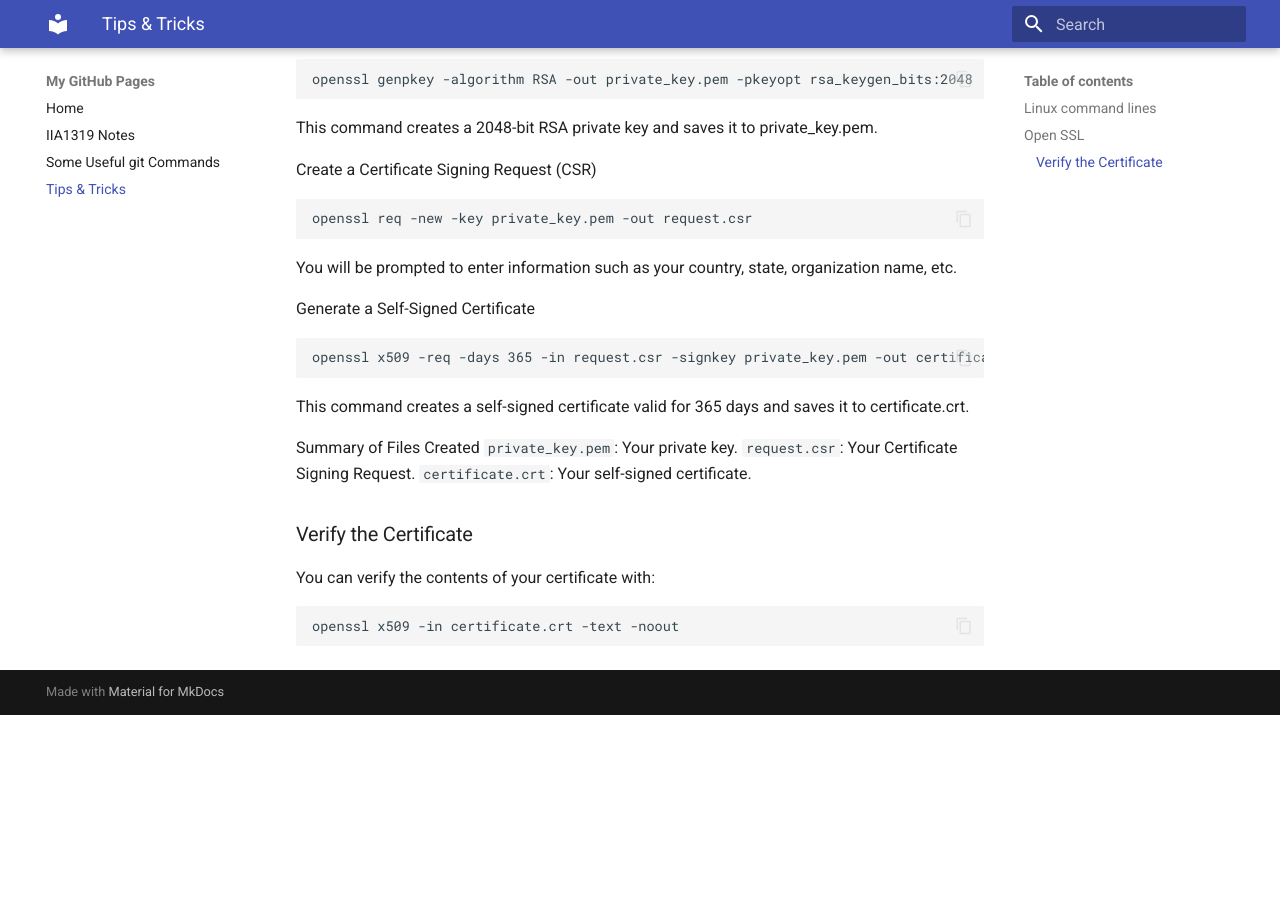
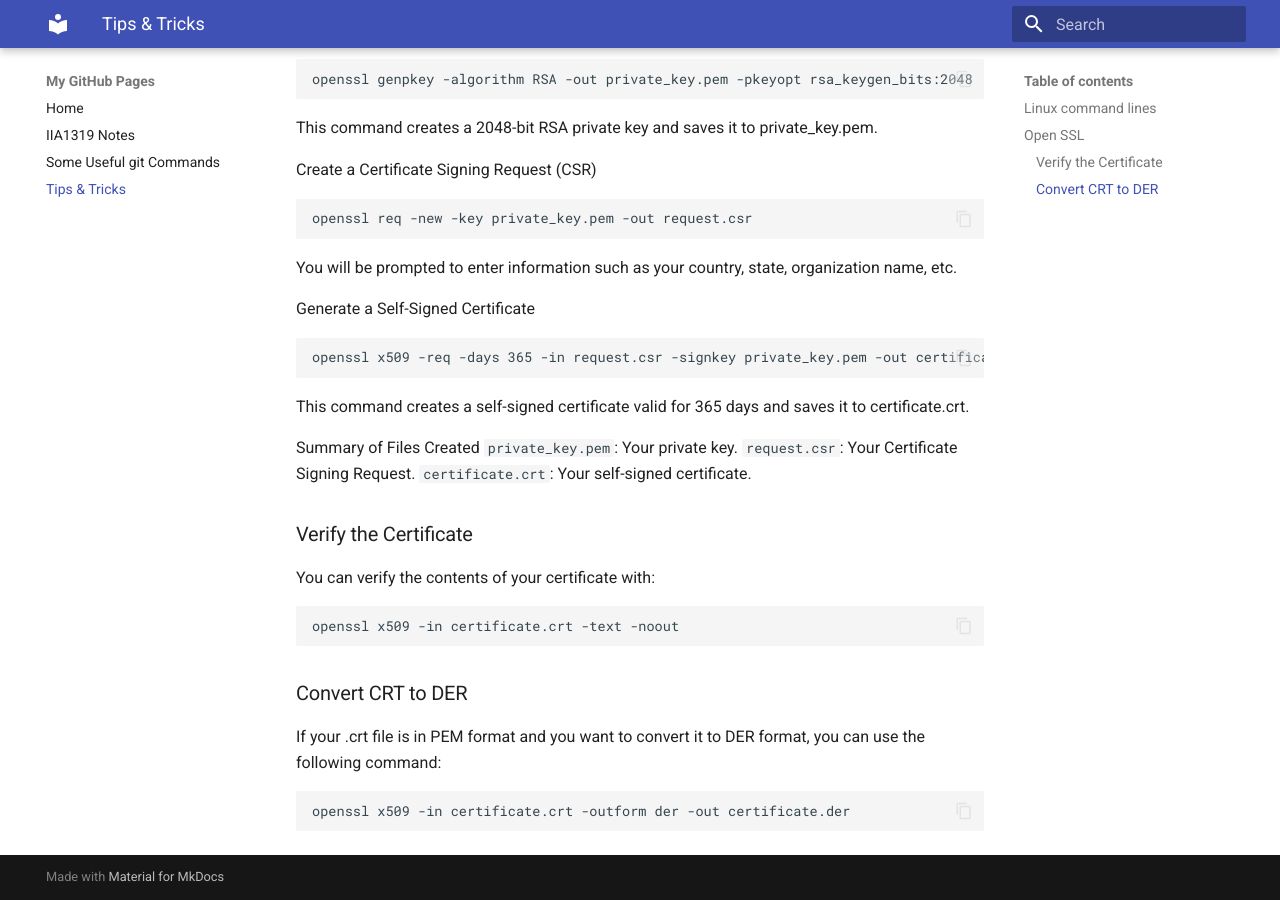
Before and after one commit to rosseboe/rosseboe.github.io, an MkDocs documentation site: the page built from docs/tips.md, in a window 1280 px wide and 900 px high, scrolled down 659 px. Built offline with MkDocs 1.6.1 and Material for MkDocs 9.7.7, drawn with Linux system fonts in a browser that asks for light colours; before the commit the page ends 1374 px from its top, so only the background shows below that.

Commit message:
docs: certs to der

````diff
--- a/docs/tips.md
+++ b/docs/tips.md
@@ -64,3 +64,10 @@ You can verify the contents of your certificate with:
 ```bash
 openssl x509 -in certificate.crt -text -noout
 ```
+
+### Convert CRT to DER
+If your .crt file is in PEM format and you want to convert it to DER format, you can use the following command:
+
+```bash
+openssl x509 -in certificate.crt -outform der -out certificate.der
+```
````
